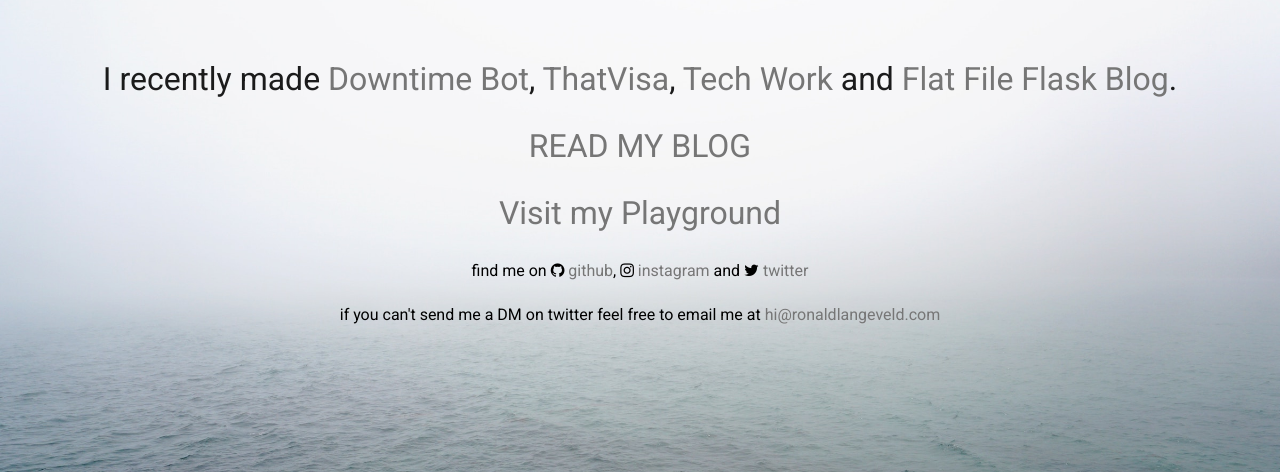
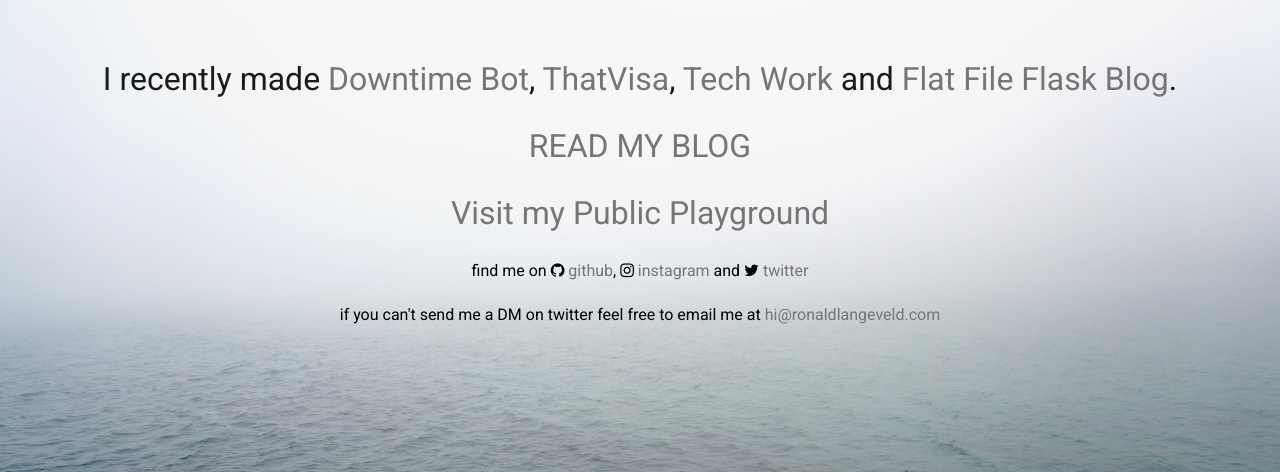
Before and after one commit to burgundy93/flaskblog, a Flask app: page / in a window 1280 px wide. Shown: the part 134-606 px from the top of the page. Run offline with Flask 2, Linux system fonts and the light colour scheme; some libraries are stand-ins or nearby versions.

Commit message:
edit index 2

```diff
--- a/templates/index.html
+++ b/templates/index.html
@@ -27,7 +27,7 @@ I recently made <a href="https://downtimebot.com/" target="_blank">Downtime Bot<
 	</h3>
 
                     <h2 class="head-text"><a href="/posts">READ MY BLOG</a></h2>
-                       <h2 class="head-text"><a href="/play">Visit my Playground</a></h2>
+                       <h2 class="head-text"><a href="/play">Visit my Public Playground</a></h2>
 
 
                     	<div class="follow-text">
```
